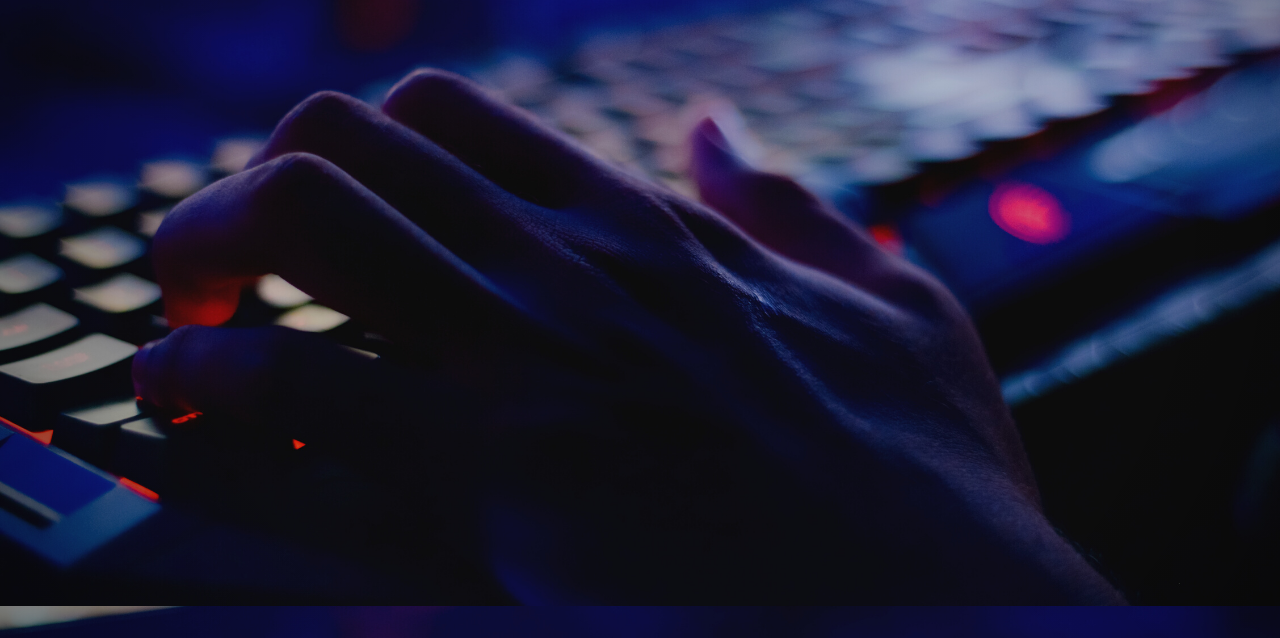
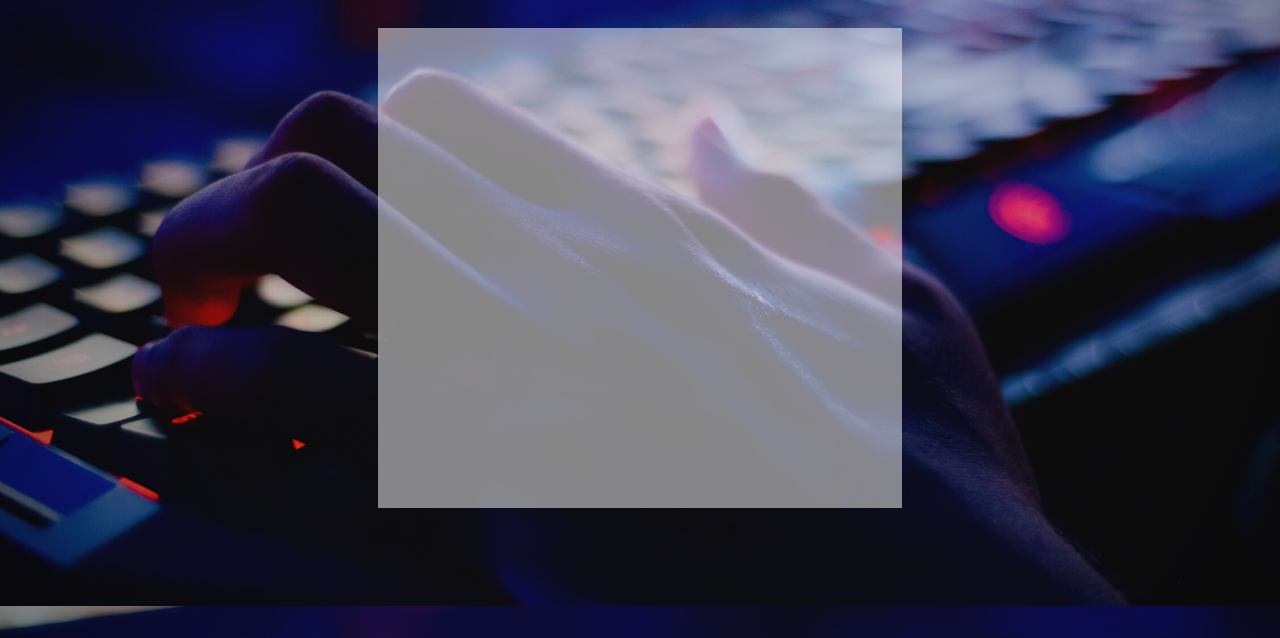
Before and after one commit to Darioqp/CV-ArgentinaPrograma, a plain HTML site: page index.html in a window 1280 px wide. Shown: the part 162-800 px from the top of the page. Drawn offline with nearby package versions, Linux system fonts and the light colour scheme.

Commit message:
Se creó la caja que contendrá los enlaces

```diff
--- a/index.html
+++ b/index.html
@@ -28,6 +28,7 @@
           <nav></nav>
           <h1>Dario Kupec - Frontend Developer</h1>
           <h2>Let's work together!</h2>
+          <div class="col-5 mx-auto div-enlaces"></div>
         </header>
       </div>
     </main>
--- a/style.css
+++ b/style.css
@@ -25,3 +25,9 @@ h1 {
 h2 {
     text-align: center;
 }
+
+.div-enlaces {
+    background-color: rgba(255, 255, 255, 0.502);
+    height: 60vh;
+    margin-top: 2rem;
+}
```
